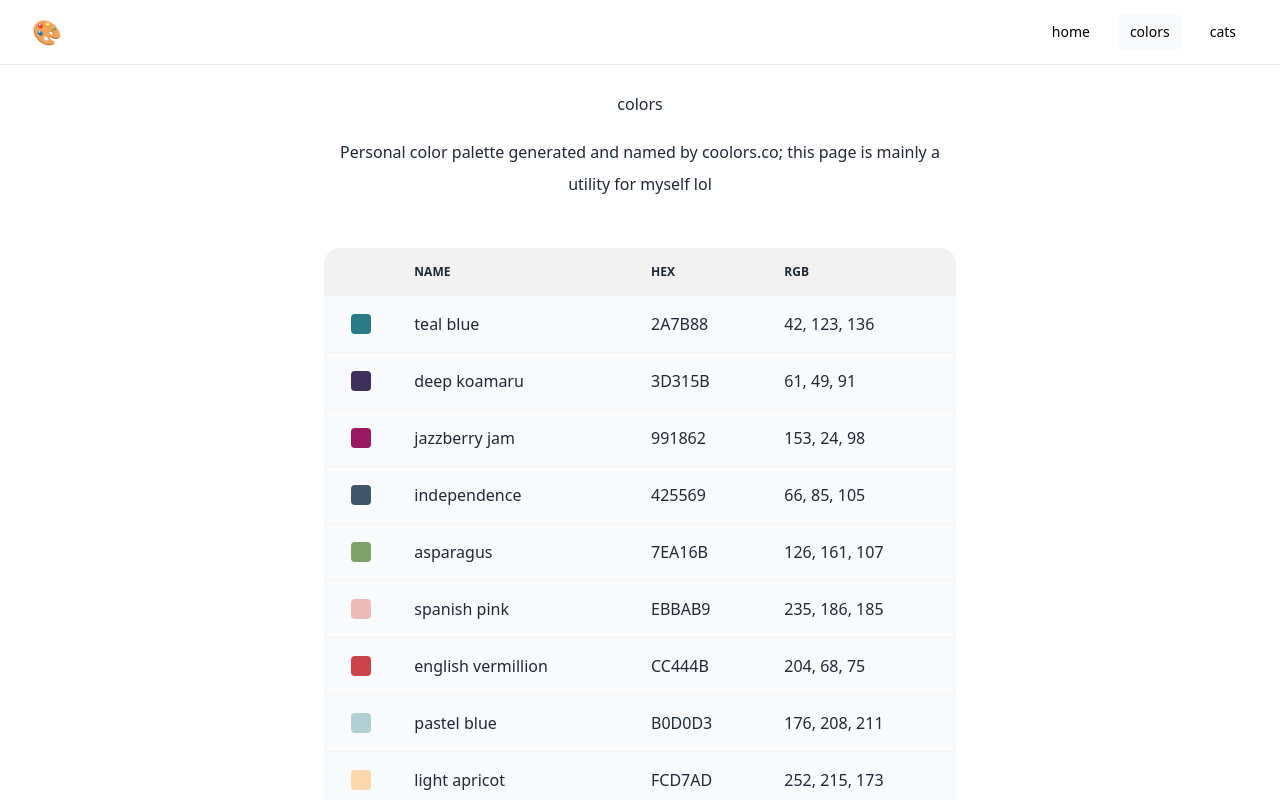
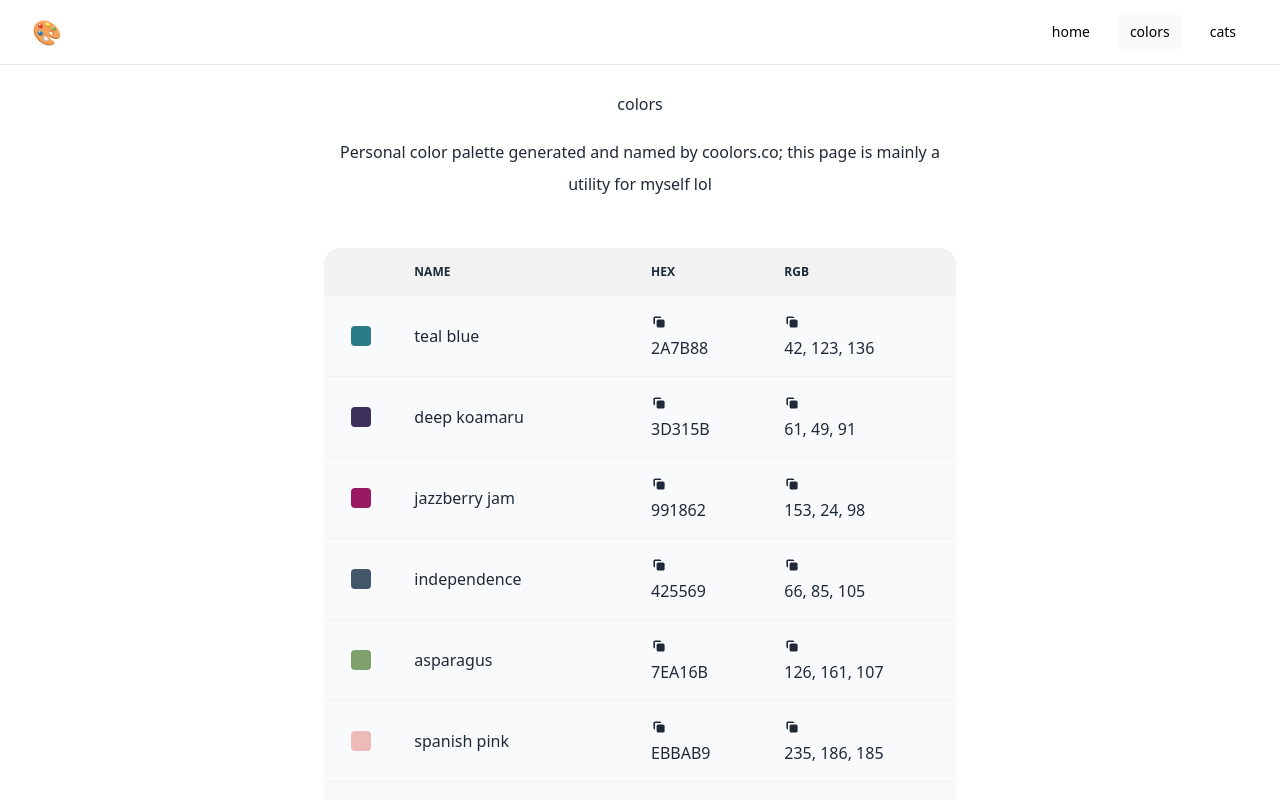
Before and after one commit to achristmascarl/carl.so, a Next.js app: page /colors in a window 1280 px wide. Shown: the top 800 px of the page. Built offline with nearby package versions, Linux system fonts and the light colour scheme.

Commit message:
create copyicon and add to colors page but not finished layout

```diff
--- a/package.json
+++ b/package.json
@@ -10,6 +10,7 @@
   "dependencies": {
     "@headlessui/react": "^1.4.3",
     "classnames": "^2.2.6",
+    "copy-to-clipboard": "^3.3.1",
     "daisyui": "^2.15.1",
     "framer-motion": "^4.1.3",
     "next": "^12.1.0",
--- /dev/null
+++ b/src/components/CopyIcon.js
@@ -0,0 +1,43 @@
+import { useState, useRef } from 'react';
+import { c } from '../utils';
+import copy from 'copy-to-clipboard';
+import { useEffect } from 'react';
+
+export default function CopyIcon({ content, size=4, color='current' }) {
+  const [copied, setCopied] = useState(false);
+  const timerRef = useRef(null);
+
+  useEffect(() => {
+    return () => clearTimeout(timerRef.current);
+  }, []);
+
+  function copyContent() {
+    copy(content);
+    setCopied(true);
+    timerRef.current = setTimeout(() => setCopied(false), 1500);
+
+  }
+
+  return (
+    <div
+      className={c(
+        'h-fit w-fit tooltip',
+        copied ? '' : 'hover:cursor-pointer'
+      )}
+      data-tip={copied ? 'Copied!' : 'Copy to clipboard'}
+      onClick={() => copyContent()}
+    >
+      {copied ? (
+        <svg xmlns="http://www.w3.org/2000/svg" className={`h-${size} w-${size} fill-${color}`} viewBox="0 0 20 20">
+          <path d="M8 2a1 1 0 000 2h2a1 1 0 100-2H8z" />
+          <path d="M3 5a2 2 0 012-2 3 3 0 003 3h2a3 3 0 003-3 2 2 0 012 2v6h-4.586l1.293-1.293a1 1 0 00-1.414-1.414l-3 3a1 1 0 000 1.414l3 3a1 1 0 001.414-1.414L10.414 13H15v3a2 2 0 01-2 2H5a2 2 0 01-2-2V5zM15 11h2a1 1 0 110 2h-2v-2z" />
+        </svg>
+       ) : (
+        <svg xmlns="http://www.w3.org/2000/svg" className={`h-${size} w-${size} fill-${color}`} viewBox="0 0 20 20">
+          <path d="M7 9a2 2 0 012-2h6a2 2 0 012 2v6a2 2 0 01-2 2H9a2 2 0 01-2-2V9z" />
+          <path d="M5 3a2 2 0 00-2 2v6a2 2 0 002 2V5h8a2 2 0 00-2-2H5z" />
+        </svg>
+      )}
+    </div>
+  );
+}
--- a/src/pages/cats.js
+++ b/src/pages/cats.js
@@ -2,6 +2,7 @@ import Head from 'next/head';
 import Layout from '../components/Layout';
 import { c } from '../utils';
 import { motion } from 'framer-motion';
+import CopyIcon from '../components/CopyIcon';
 
 const pageTitle = 'carl | cats';
 const pageIcon = '😺';
--- a/src/pages/colors.js
+++ b/src/pages/colors.js
@@ -2,6 +2,7 @@ import Head from 'next/head';
 import Layout from '../components/Layout';
 import { c, colors } from '../utils';
 import { motion } from 'framer-motion';
+import CopyIcon from '../components/CopyIcon';
 
 const pageTitle = 'carl | colors';
 const pageIcon = '🎨';
@@ -96,8 +97,22 @@ export default function Home() {
                         </div>
                       </th>
                       <td className="bg-gray-50">{color.name}</td>
-                      <td className="bg-gray-50">{color.hex}</td>
-                      <td className="bg-gray-50">{color.rgb}</td>
+                      <td className="bg-gray-50">
+                        <CopyIcon
+                          content={color.hex}
+                        />
+                        <div>
+                          {color.hex}
+                        </div>
+                      </td>
+                      <td className="bg-gray-50">
+                        <CopyIcon
+                          content={color.rgb}
+                        />
+                        <div>
+                          {color.rgb}
+                        </div>
+                      </td>
                     </tr>
                     )})}
                 </tbody>
```
Also changed, not shown: 1 other file (tests, documents, lock files or other folders).
